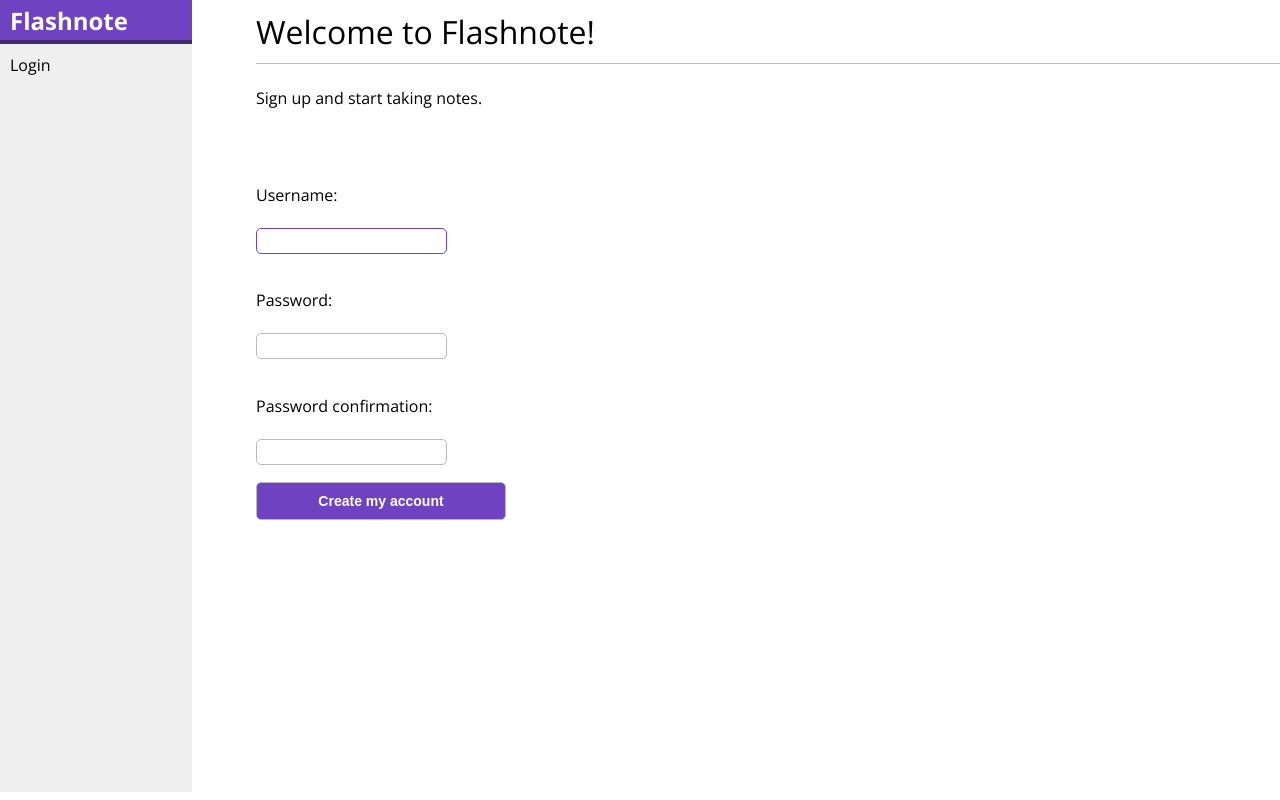
After one commit to troshchiy/flashnote, a Django app: page /register/ in a window 1280 px wide. The commit adds this page. Run offline with Django 5.2, Linux system fonts and the light colour scheme.

Commit message:
Add register view and templates

```diff
--- /dev/null
+++ b/flashnote/account/templates/account/register.html
@@ -0,0 +1,17 @@
+{% extends "editor/base.html" %}
+
+{% block title %}Create an account{% endblock %}
+
+{% block content %}
+    <h1>Welcome to Flashnote!</h1>
+    <p>Sign up and start taking notes.</p>
+    <form method="post">
+        {% for field in user_form %}
+            <p>{{ field.errors }}</p>
+            <p>{{ field.label_tag }}</p>
+            <p>{{ field }}</p>
+        {% endfor %}
+        {% csrf_token %}
+        <p><input type="submit" value="Create my account"></p>
+    </form>
+{% endblock %}
--- a/flashnote/account/urls.py
+++ b/flashnote/account/urls.py
@@ -5,4 +5,5 @@ from . import views
 urlpatterns = [
     path('', include('django.contrib.auth.urls')),
     path('', views.home, name='home'),
+    path('register/', views.register, name='register'),
 ]
--- a/flashnote/account/views.py
+++ b/flashnote/account/views.py
@@ -1,7 +1,19 @@
 from django.shortcuts import render
 from django.contrib.auth.decorators import login_required
+from django.contrib.auth.forms import UserCreationForm
 
 
 @login_required
 def home(request):
     return render(request, 'account/dashboard.html', {'section': 'home'})
+
+
+def register(request):
+    if request.method == 'POST':
+        user_form = UserCreationForm(request.POST)
+        if user_form.is_valid():
+            new_user = user_form.save()
+            return render(request, 'account/register_done.html', {'new_user': new_user})
+    else:
+        user_form = UserCreationForm()
+    return render(request, 'account/register.html', {'user_form': user_form})
--- a/flashnote/editor/views.py
+++ b/flashnote/editor/views.py
@@ -16,7 +16,7 @@ def notebooks_list(request):
 
     notebooks = Notebook.objects.user(request.user).order_by('title')
     if not notebooks:
-        new_notebook = Page(title='Untitled', author=request.user)
+        new_notebook = Notebook(title='Untitled', author=request.user)
         new_notebook.save()
         notebooks |= Notebook.objects.filter(id=new_notebook.id)
 
--- a/flashnote/flashnote/urls.py
+++ b/flashnote/flashnote/urls.py
@@ -19,7 +19,7 @@ from django.urls import path, include
 
 urlpatterns = [
     path('admin/', admin.site.urls),
-    path('account/', include('account.urls')),
+    path('', include('account.urls')),
     path('editor/', include('editor.urls', namespace='editor')),
     path('learning/', include('learning.urls', namespace='learning')),
 ]
--- a/flashnote/static/css/main.css
+++ b/flashnote/static/css/main.css
@@ -13,12 +13,11 @@ p {
 }
 
 a {
-    color:#000;
-    text-decoration:none;
+    color:#6f42c1;
 }
 
 a:hover {
-    color:#6f42c1;
+    color:#432874;
 }
 
 h1, h2, h3, h4, h5 , h6 { font-family:'Open Sans', sans-serif; font-weight:normal; }
@@ -124,6 +123,15 @@ thead th {
     top:0;
 }
 
+#sidebar a {
+    color:#000;
+    text-decoration:none;
+}
+
+#sidebar a:hover {
+    color:#6f42c1;
+}
+
 #sidebar ul.user {
     list-style:none;
     float:left;
```
Also changed, not shown: flashnote/account/templates/account/register_done.html (added, +11 -0 lines).
